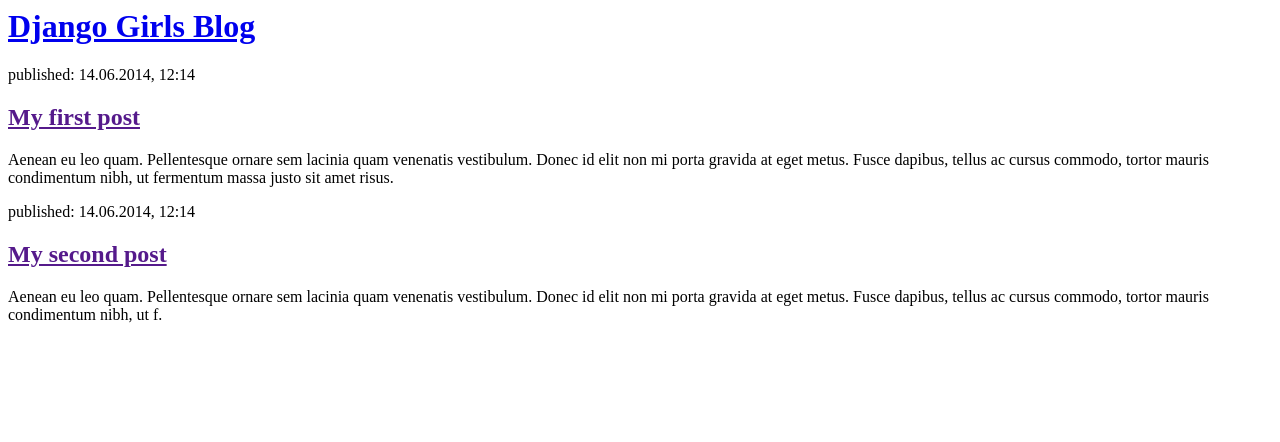
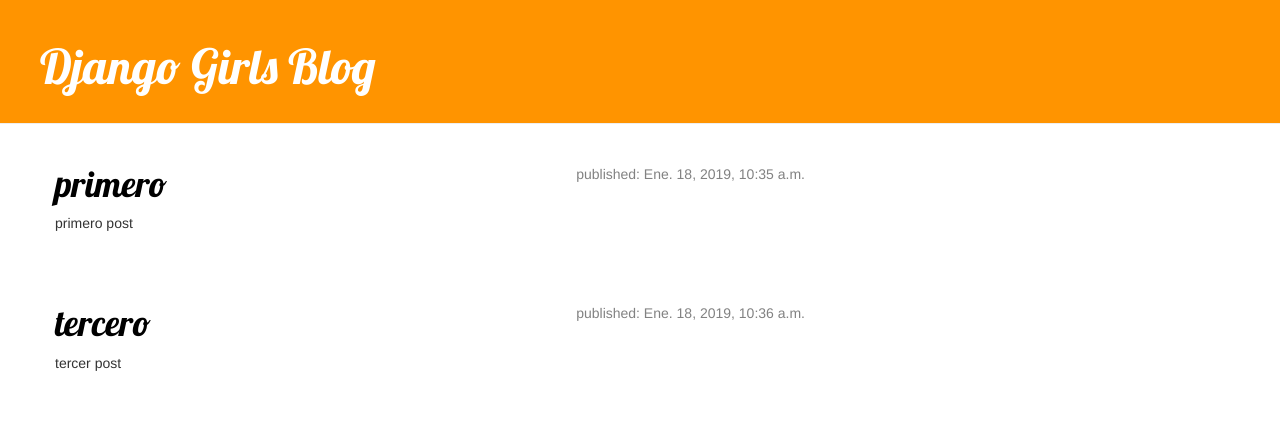
Before and after one commit to alextorovalenzuela/blog, a Django app: page / in a window 1280 px wide. Shown: the top 442 px of the page. Run offline with Django 3.2, Linux system fonts and the light colour scheme; data comes from the database, SQL or seed files in the repository; both versions use the stored data as it was after the commit; some libraries are stand-ins or nearby versions.

Commit message:
cambio blog

```diff
--- /dev/null
+++ b/blog/static/css/blog.css
@@ -0,0 +1,54 @@
+h1 a {
+    color: #FCA205;
+}
+h1 a {
+    color: #FCA205;
+    font-family: 'Lobster';
+}
+.page-header {
+    background-color: #ff9400;
+    margin-top: 0;
+    padding: 20px 20px 20px 40px;
+}
+
+.page-header h1, .page-header h1 a, .page-header h1 a:visited, .page-header h1 a:active {
+    color: #ffffff;
+    font-size: 36pt;
+    text-decoration: none;
+}
+
+.content {
+    margin-left: 40px;
+}
+
+h1, h2, h3, h4 {
+    font-family: 'Lobster', cursive;
+}
+
+.date {
+    float: right;
+    color: #828282;
+}
+
+.save {
+    float: right;
+}
+
+.post-form textarea, .post-form input {
+    width: 100%;
+}
+
+.top-menu, .top-menu:hover, .top-menu:visited {
+    color: #ffffff;
+    float: right;
+    font-size: 26pt;
+    margin-right: 20px;
+}
+
+.post {
+    margin-bottom: 70px;
+}
+
+.post h1 a, .post h1 a:visited {
+    color: #000000;
+}
--- /dev/null
+++ b/blog/templates/blog/base.html
@@ -0,0 +1,24 @@
+{% load static %}
+<html>
+
+<head>
+        <title>Ola's blog</title>
+    <link rel="stylesheet" href="//maxcdn.bootstrapcdn.com/bootstrap/3.2.0/css/bootstrap.min.css">
+    <link rel="stylesheet" href="//maxcdn.bootstrapcdn.com/bootstrap/3.2.0/css/bootstrap-theme.min.css">
+    <link href="//fonts.googleapis.com/css?family=Lobster&subset=latin,latin-ext" rel="stylesheet" type="text/css">
+    <link rel="stylesheet" href="{% static 'css/blog.css' %}">
+    </head>
+<body>
+        <div class="page-header">
+        <h1><a href="/">Django Girls Blog</a></h1>
+    </div>
+    <div class="content container">
+        <div class="row">
+            <div class="col-md-8">
+            {% block content %}
+            {% endblock %}
+            </div>
+        </div>
+    </div>
+</body>
+</html>
--- a/blog/templates/blog/post_list.html
+++ b/blog/templates/blog/post_list.html
@@ -1,22 +1,12 @@
-<html>
-
-<head>
-        <title>Ola's blog</title>
-    </head>
-<body>
-        <div>
-            <h1><a href="/">Django Girls Blog</a></h1>
+{% extends 'blog/base.html' %}
+{% block content %}
+{% for i in post %}
+    <div class="post">
+        <div class="date">
+            <p>published: {{ i.published_date }}</p>
         </div>
-        <div>
-            <p>published: 14.06.2014, 12:14</p>
-            <h2><a href="">My first post</a></h2>
-            <p>Aenean eu leo quam. Pellentesque ornare sem lacinia quam venenatis vestibulum. Donec id elit non mi porta gravida at eget metus. Fusce dapibus, tellus ac cursus commodo, tortor mauris condimentum nibh, ut fermentum massa justo sit amet risus.</p>
-        </div>
-
-        <div>
-            <p>published: 14.06.2014, 12:14</p>
-            <h2><a href="">My second post</a></h2>
-            <p>Aenean eu leo quam. Pellentesque ornare sem lacinia quam venenatis vestibulum. Donec id elit non mi porta gravida at eget metus. Fusce dapibus, tellus ac cursus commodo, tortor mauris condimentum nibh, ut f.</p>
-        </div>
-</body>
-</html>
+        <h1><a href="">{{ i.title }}</a></h1>
+        <p>{{ i.text|linebreaksbr }}</p>
+    </div>
+{% endfor %}
+{% endblock %}
--- a/blog/views.py
+++ b/blog/views.py
@@ -1,6 +1,8 @@
 from django.shortcuts import render
+from .models import *
 
 # Create your views here.
 
 def post_list(request):
-    return render(request, 'blog/post_list.html',{})
+    post = Post.objects.filter(published_date__lte=timezone.now()).order_by('published_date')
+    return render(request, 'blog/post_list.html',locals())
```
Also changed, not shown: db.sqlite3.
